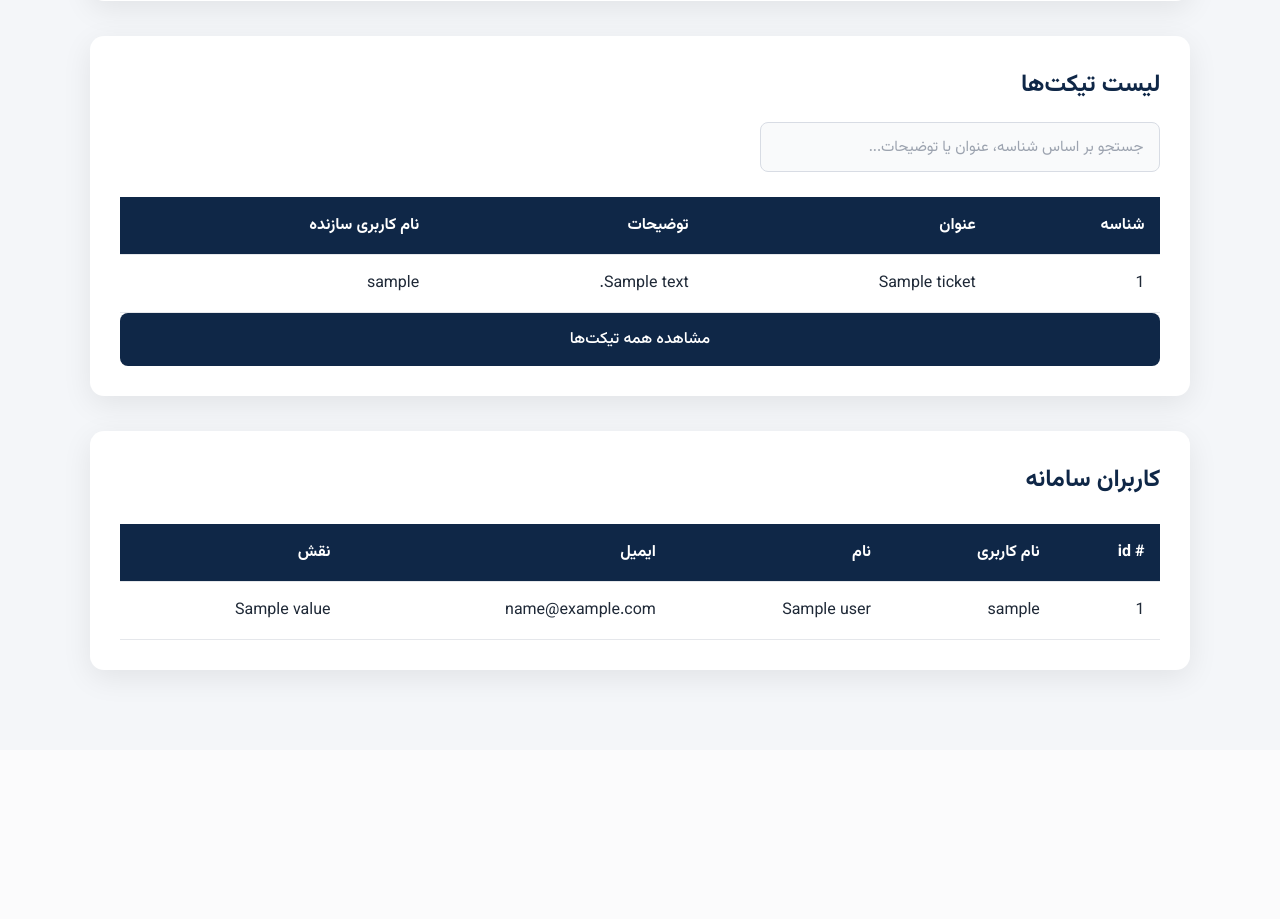
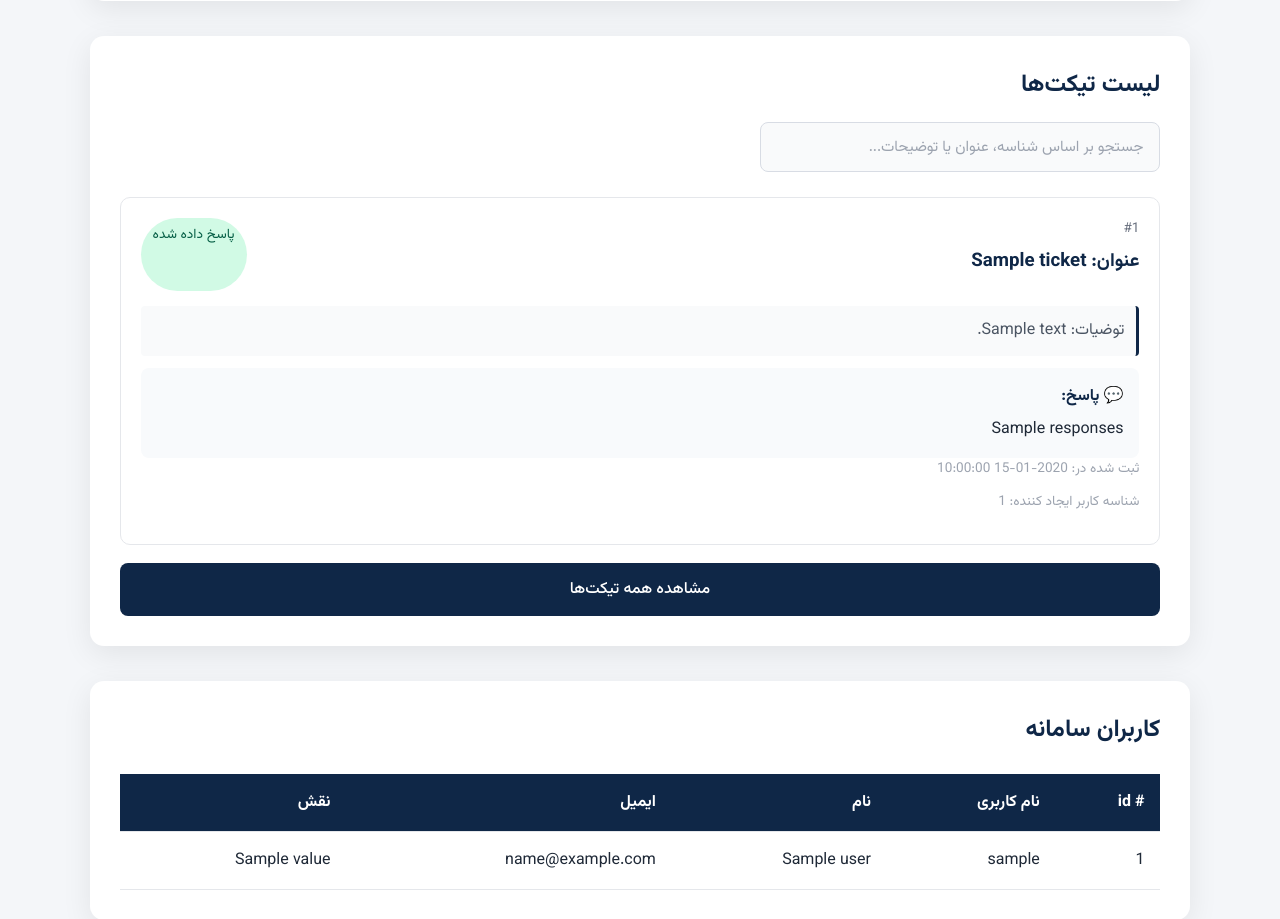
Before and after one commit to teymuri-alireza/help-desk-system, a FastAPI app: template src/server/templates/admin_dashboard.html in a window 1280 px wide. Shown: the part 829-1748 px from the top of the page. Before the commit the page ends 1515 px from the top, so only its background shows below. Run offline with FastAPI, Linux system fonts and the light colour scheme; the template is opened without the code that fills it: most values are stand-ins (such as "Sample title", 1, 10 or a date in 2020); data that the repository does not hold is empty.

Commit message:
feat(ui) prettify tickets section
Changed ticket list format in dashboard fiels, and pass user role
to tickets to show ticket creator to admins only.

```diff
--- a/src/server/routes/tickets.py
+++ b/src/server/routes/tickets.py
@@ -29,6 +29,7 @@ def list_tickets(request: Request):
         context = {
             "request": request,
             "tickets_list": tickets_list,
+            "role": found_user.role.value,
         }
         response = templates.TemplateResponse(
             request=request,
--- a/src/server/templates/admin_dashboard.html
+++ b/src/server/templates/admin_dashboard.html
@@ -5,6 +5,7 @@
     <meta name="viewport" content="width=device-width, initial-scale=1.0">
     <title>داشبورد | دانشگاه دانش و فناوری</title>
     <link rel="stylesheet" href="static/css/dashboard.css">
+    <link rel="stylesheet" href="static/css/tickets.css">
 </head>
 <body>
 
@@ -93,32 +94,38 @@
             </div>
         </div>
 
-        <div class="table-wrapper">
-
-            <table>
-                <thead>
-                    <tr>
-                        <th>شناسه</th>
-                        <th>عنوان</th>
-                        <th>توضیحات</th>
-                        <th>نام کاربری سازنده</th>
-                    </tr>
-                </thead>
-                <tbody>
-                    {% for ticket in tickets_list %}
-                    <tr>
-                        <td>{{ ticket.id }}</td>
-                        <td>{{ ticket.title }}</td>
-                        <td>{{ ticket.description }}</td>
-                        <td>{{ ticket.creator.username }}</td>
-                    </tr>
-                    {% endfor %}
-                </tbody>
-            </table>
-
-            <div class="auth-buttons">
-                <a href="/tickets" class="btn submit-btn" style="text-align: center;">مشاهده همه تیکت‌ها</a>
-            </div>
+        <div class="tickets-container">
+            {% if tickets_list %}
+                {% for ticket in tickets_list %}
+                    <div class="ticket-item">
+                        <div class="ticket-meta">
+                            <div class="ticket-info">
+                                <p class="ticket-id">#{{ ticket.id }}</p>
+                                <h3>عنوان: {{ ticket.title }}</h3>
+                            </div>
+                            <span class="status {% if ticket.status == 'answered' %}answered{% else %}pending{% endif %}">
+                                {% if ticket.status == 'answered' %}پاسخ داده شده{% else %}در انتظار پاسخ{% endif %}
+                            </span>
+                        </div>
+                        <p class="ticket-description">توضیات: {{ ticket.description }}</p>
+                        {% if ticket.responses %}
+                        <div class="ticket-reply">
+                            <p class="reply-label">💬 پاسخ:</p>
+                            <p>{{ ticket.responses }}</p>
+                        </div>
+                        {% endif %}
+                        <small><p class="ticket-created">ثبت شده در: {{ ticket.created_at }}</p></small>
+                        <small><p class="ticket-created">شناسه کاربر ایجاد کننده: {{ ticket.creator_id }}</p></small>
+                    </div>
+                {% endfor %}
+                <div class="auth-buttons">
+                    <a href="/tickets" class="btn submit-btn" style="text-align: center;">مشاهده همه تیکت‌ها</a>
+                </div>
+            {% else %}
+                <div class="empty-state">
+                    <p>هیچ تیکتی ثبت نشده است</p>
+                </div>
+            {% endif %}
         </div>
 
     </section>
--- a/src/server/templates/tickets.html
+++ b/src/server/templates/tickets.html
@@ -66,6 +66,9 @@
                         </div>
                         {% endif %}
                         <small><p class="ticket-created">ثبت شده در: {{ ticket.created_at }}</p></small>
+                        {% if role != "Student" %}
+                            <small><p class="ticket-created">شناسه کاربر ایجاد کننده: {{ ticket.creator_id }}</p></small>
+                        {% endif %}
                     </div>
                 {% endfor %}
             {% else %}
```
Also changed, not shown: src/server/templates/user_dashboard.html (+10 -10 lines).
